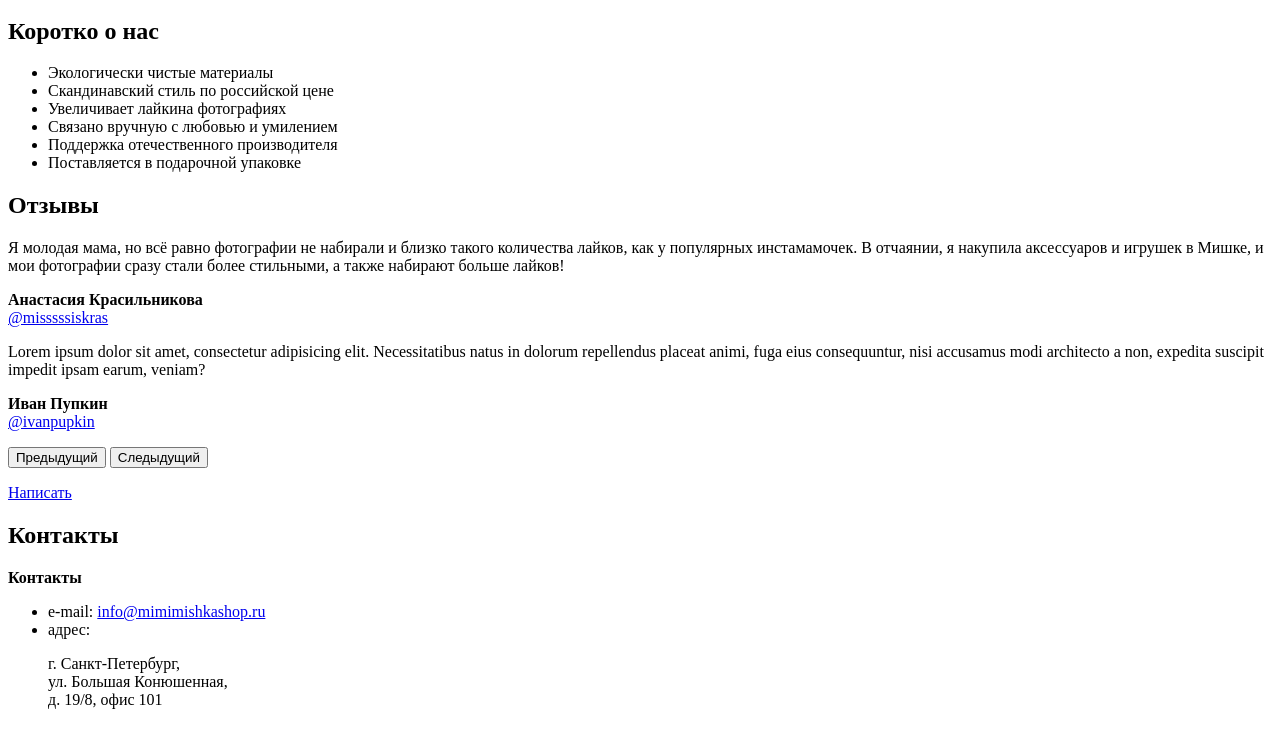
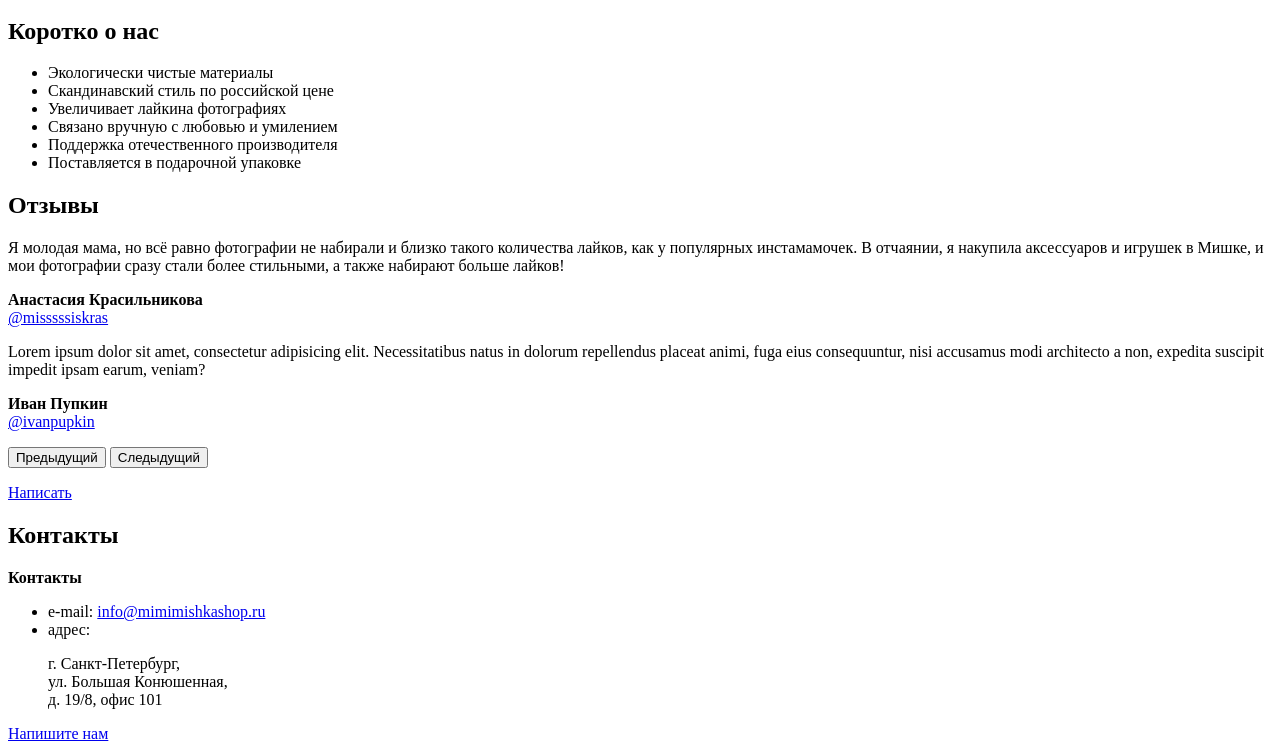
Before and after one commit to Sotnikov-Denis/99369-mishka, a website: page index.html in a window 1280 px wide. Shown: the part 800-1551 px from the top of the page. Before the commit the page ends 1525 px from the top, so only its background shows below. Drawn offline with Linux system fonts and the light colour scheme.

Commit message:
Добавил кнопку в блок контактов

```diff
--- a/index.html
+++ b/index.html
@@ -169,6 +169,7 @@
       </ul>
       <div class="contacts__map">
       </div>
+      <a class="contacts__btn btn" href="#">Напишите нам</a>
     </section>
   </main>
 </body>
```
